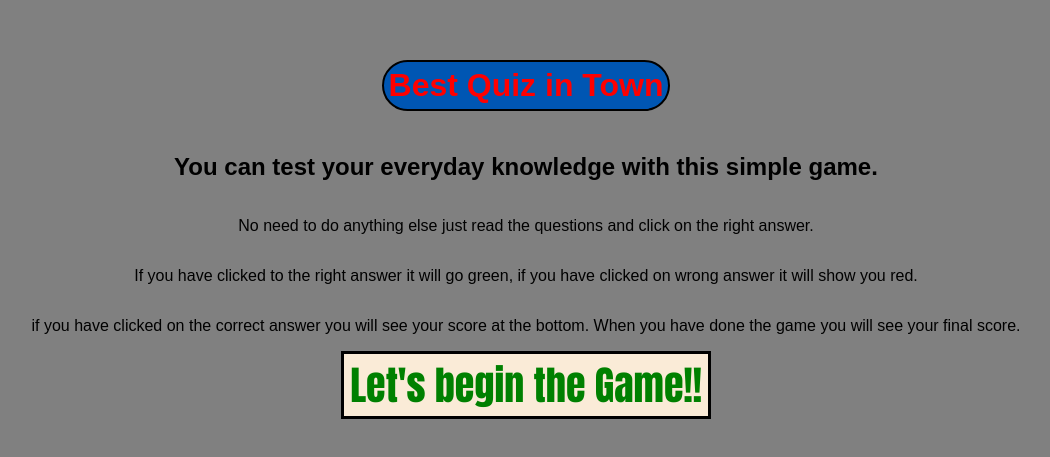
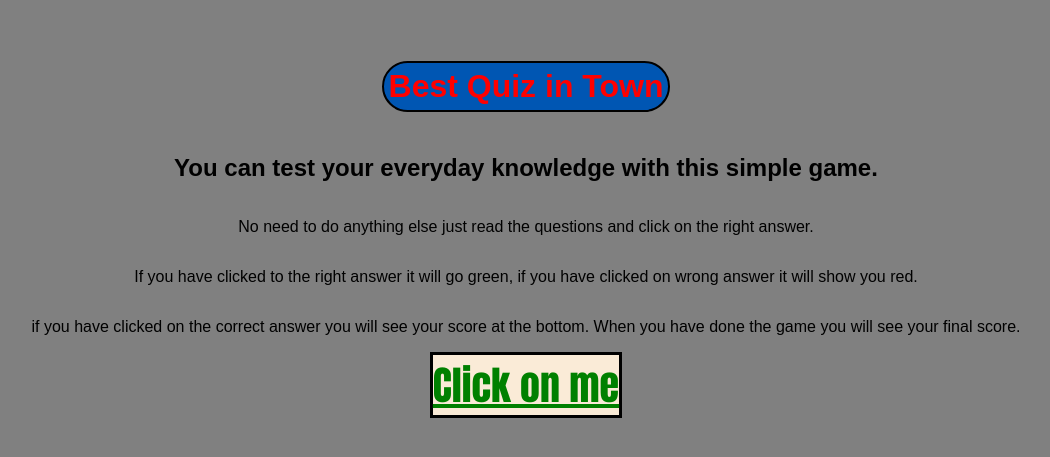
Before and after one commit to Peeetk/Project3, a plain HTML site: page index.html in a window 1280 px wide. Shown: the part 161-618 px from the top of the page, without its empty margins (114-1164 px from the left). Drawn offline with Linux system fonts and the light colour scheme.

Commit message:
Update files

```diff
--- a/index.html
+++ b/index.html
@@ -15,9 +15,9 @@
       <p>If you have clicked to the right answer it will go green, if you have clicked on wrong answer it will show you red.</p>
       <p>if you have clicked on the correct answer you will see your score at the bottom. When you have done the game you will see your final score.</p>
 
-      <a  href="quiz.html">
-        <button id="play">Let's begin the Game!!</button>
-      </a>
+
+      <a  href="quiz.html" id="play">Click on me</a>
+
 
   </body>
 </html>
--- a/script.js
+++ b/script.js
@@ -64,6 +64,7 @@ let currentQuestionIndex = 0;
 let score = 0; // Resets per subject
 let totalScore = 0; // Accumulates across all subjects
 let totalQuestions = Object.values(quizData).reduce((sum, questions) => sum + questions.length, 0); // Fixed calculation
+
 
 function loadQuestion() {
     const questionElement = document.getElementById("question");
--- a/style.css
+++ b/style.css
@@ -1,3 +1,4 @@
+
 /* General Styling */
 body {
   font-family: Arial, sans-serif;
```
Also changed, not shown: quiz.html (+1 -0 lines).
